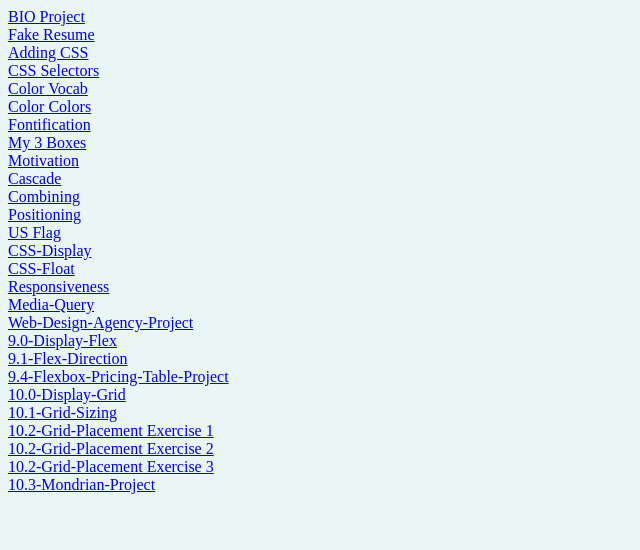
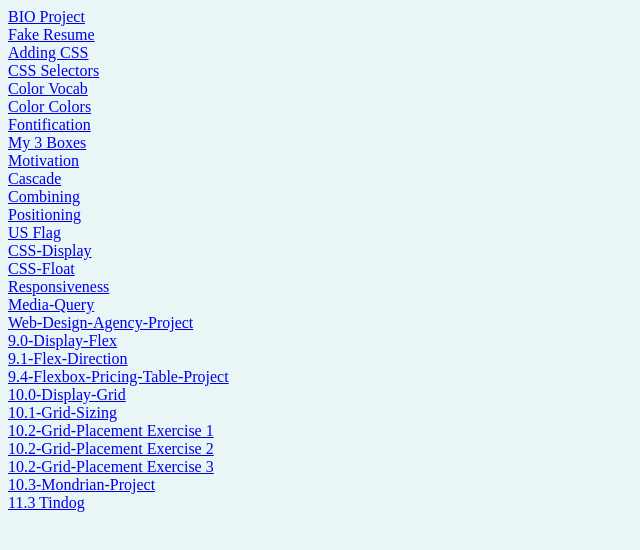
Before and after one commit to jeffwebd/webdev, a plain HTML site: page index.html in a window 1280 px wide. Shown: the whole page, without its empty margins (0-640 px from the left). Drawn offline with Linux system fonts and the light colour scheme; files that its build step writes are made by us from their sources.

Commit message:
Sec11.3.final.1

```diff
--- a/index.html
+++ b/index.html
@@ -33,5 +33,6 @@
     <a href="./10.2-Grid-Placement/exercise2.html">10.2-Grid-Placement Exercise 2</a><br />
     <a href="./10.2-Grid-Placement/exercise3.html">10.2-Grid-Placement Exercise 3</a><br />
     <a href="./10.3-Mondrian-Project/index.html">10.3-Mondrian-Project</a><br />
+    <a href="./11.3+TinDog+Project/1.3-TinDog/index.html">11.3 Tindog</a><br />
 </body>
 </html>
```
Also changed, not shown: test.html (added).
